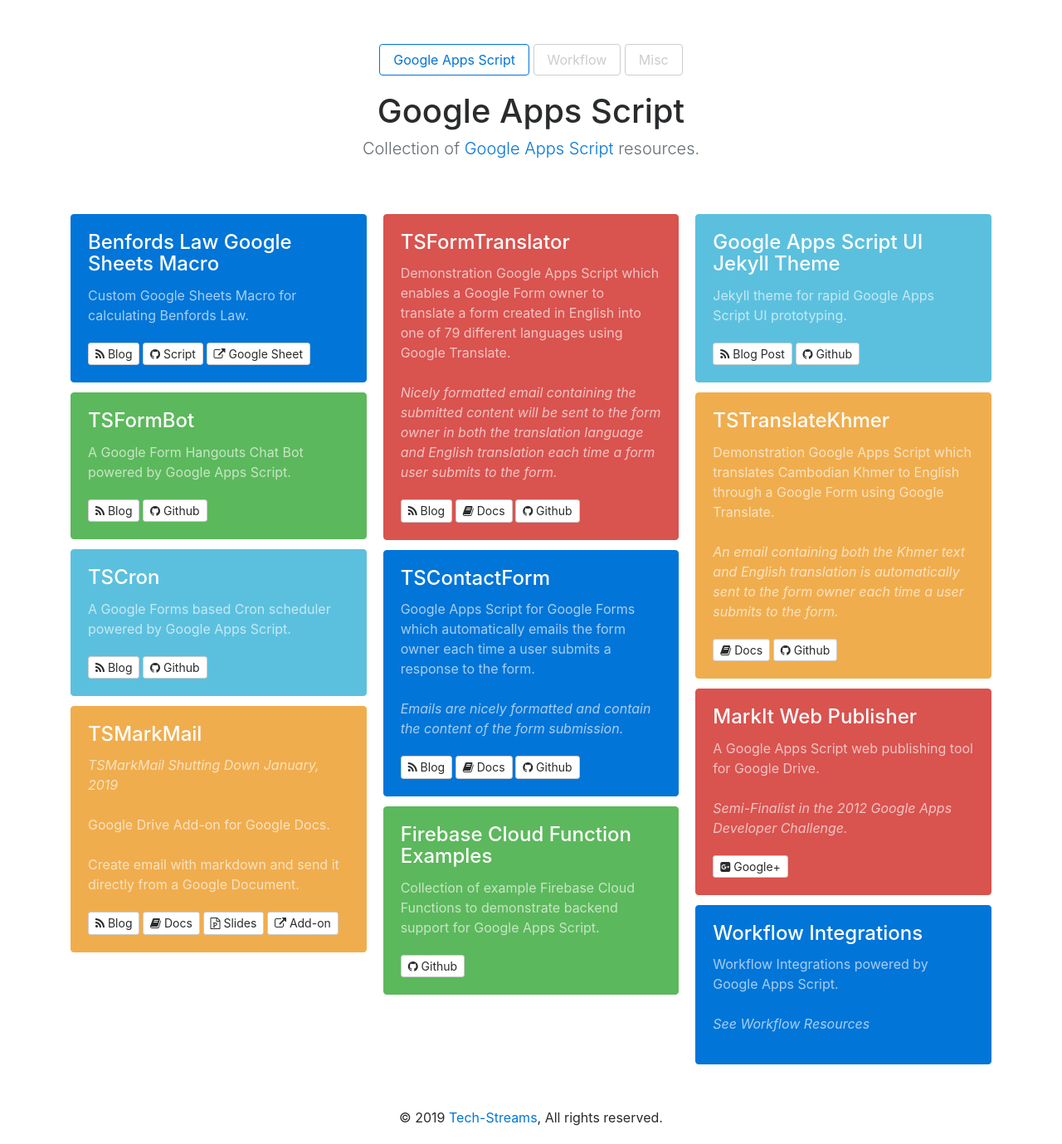
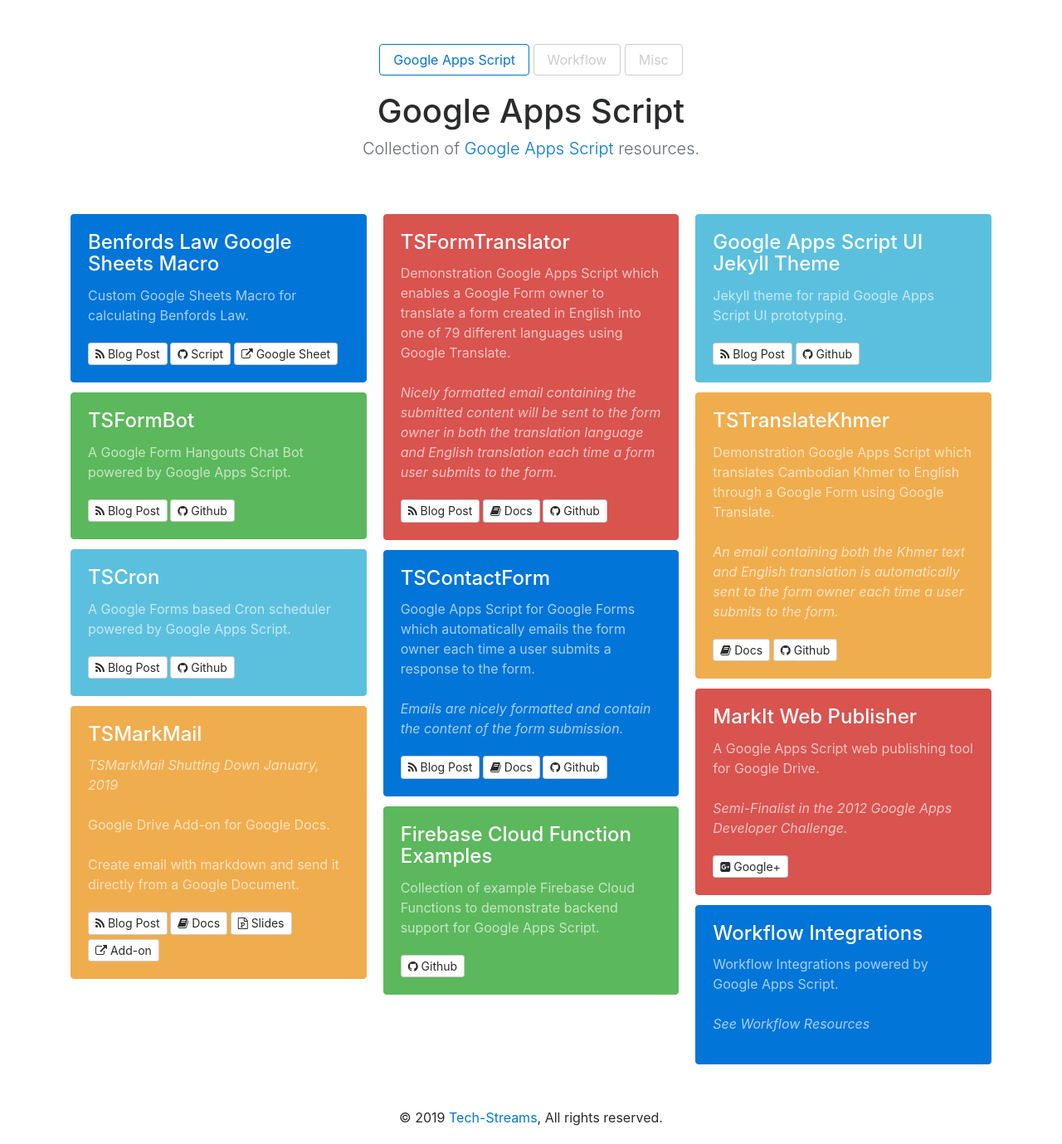
Before and after one commit to techstreams/techstreams.github.io, a Jekyll site: the page built from appscript.html, in a window 1280 px wide. Shown: the whole page at 83% size. Built offline with Jekyll 4.4.1, drawn with Linux system fonts in a browser that asks for light colours; nearby versions of some CDN libraries.

Commit message:
Update appscript.yml

```diff
--- a/_data/appscript.yml
+++ b/_data/appscript.yml
@@ -3,7 +3,7 @@ items:
     tl_content: Custom Google Sheets Macro for calculating Benfords Law.
     buttons:
       - href: 'https://medium.com/@techstreams/using-apps-script-a-google-sheets-macro-and-benfords-law-to-detect-potential-fraud-9fbd91b325ab'
-        name: <i class="fa fa-rss"></i> Blog
+        name: <i class="fa fa-rss"></i> Blog Post
       - href: 'https://github.com/techstreams/google-sheets-macros'
         name: <i class="fa fa-github"></i> Script
       - href: 'https://docs.google.com/spreadsheets/d/1VoPTlACDf8MhPxJx5aHwEEoMVtlt9qaSvzzKWS1nenI/copy'
@@ -14,7 +14,7 @@ items:
        A Google Form Hangouts Chat Bot powered by Google Apps Script.
     buttons:
       - href: 'https://medium.com/@techstreams/tsformbot-a-google-form-hangouts-chat-bot-powered-by-google-apps-script-101a3b3d8773'
-        name: <i class="fa fa-rss"></i> Blog
+        name: <i class="fa fa-rss"></i> Blog Post
       - href: 'https://github.com/techstreams/TSFormBot'
         name: <i class="fa fa-github"></i> Github
 #
@@ -23,7 +23,7 @@ items:
        A Google Forms based Cron scheduler powered by Google Apps Script.
     buttons:
       - href: 'https://medium.com/@techstreams/tscron-a-google-forms-cron-scheduler-powered-by-google-apps-script-ebe0c195f716'
-        name: <i class="fa fa-rss"></i> Blog
+        name: <i class="fa fa-rss"></i> Blog Post
       - href: 'https://github.com/techstreams/TSCron'
         name: <i class="fa fa-github"></i> Github
 #
@@ -31,7 +31,7 @@ items:
     tl_content: <em>TSMarkMail Shutting Down January, 2019</em><br><br>Google Drive Add-on for Google Docs.<br><br>Create email with markdown and send it directly from a Google Document.
     buttons:
       - href: 'https://medium.com/@techstreams/tsmarkmail-a-google-docs-add-on-56344385768c'
-        name: <i class="fa fa-rss"></i> Blog
+        name: <i class="fa fa-rss"></i> Blog Post
       - href: 'http://tsmarkmail.tech-streams.com/'
         name: <i class="fa fa-book"></i> Docs
       - href: 'https://docs.google.com/presentation/d/1pdAJ2q5t_ELO5hBqdBvb6HoAm79fEio55fJhxNvv0Wo'
@@ -45,7 +45,7 @@ items:
       <em>Nicely formatted email containing the submitted content will be sent to the form owner in both the translation language and English translation each time a form user submits to the form.</em>
     buttons:
       - href: 'https://medium.com/@techstreams/tsformtranslator-a-google-forms-script-fcfcc0bfb1bc'
-        name: <i class="fa fa-rss"></i> Blog
+        name: <i class="fa fa-rss"></i> Blog Post
       - href: 'https://techstreams.github.io/TSFormTranslator'
         name: <i class="fa fa-book"></i> Docs
       - href: 'https://github.com/techstreams/TSFormTranslator'
@@ -55,7 +55,7 @@ items:
     tl_content: Google Apps Script for Google Forms which automatically emails the form owner each time a user submits a response to the form.<br><br><em>Emails are nicely formatted and contain the content of the form submission.</em>
     buttons:
       - href: 'https://medium.com/@techstreams/tscontactform-a-google-forms-script-86aa271d017c'
-        name: <i class="fa fa-rss"></i> Blog
+        name: <i class="fa fa-rss"></i> Blog Post
       - href: 'https://techstreams.github.io/TSContactForm'
         name: <i class="fa fa-book"></i> Docs
       - href: 'https://github.com/techstreams/TSContactForm'
```
